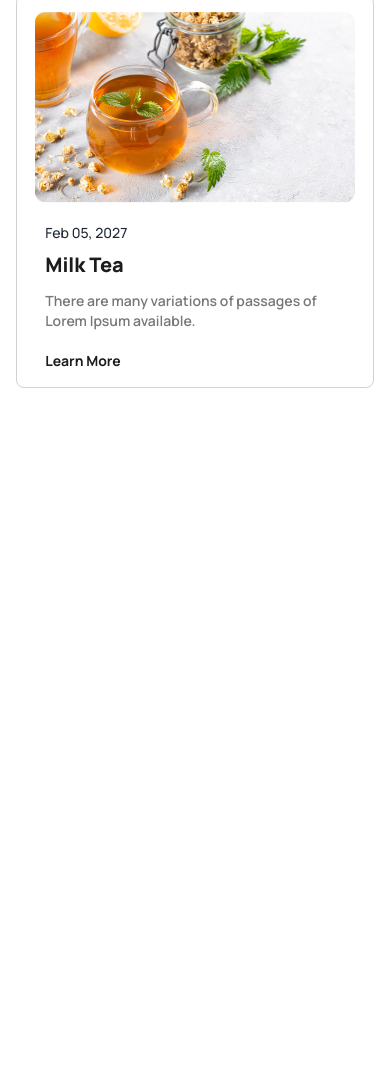
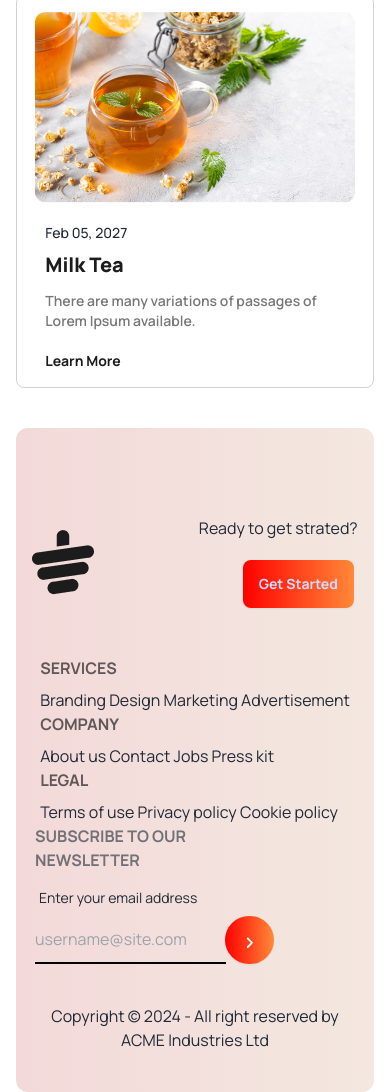
Before and after one commit to Ashraful-Islam-Akash3737/tea-house, a plain HTML site: page index.html in a window 390 px wide. Shown: the part 6504-7596 px from the top of the page. Before the commit the page ends 6892 px from the top, so only its background shows below. Drawn offline with nearby package versions, Linux system fonts and the light colour scheme.

Commit message:
create footer section and make it responsive for all devices

```diff
--- a/index.html
+++ b/index.html
@@ -34,7 +34,7 @@
     </style>
 </head>
 
-<body class="font-manrope">
+<body class="font-manrope container mx-auto">
 
     <!-- header section start -->
     <header class="container mx-auto">
@@ -74,11 +74,13 @@
         <!-- featured tea section start -->
         <section class="text-center lg:my-24 mx-auto">
             <h2 class="text-2xl md:text-3xl lg:text-5xl font-extrabold mt-10 mb-5">Our Featured Products</h2>
-            <p class="font-medium w-full lg:max-w-3xl mb-10 mx-auto text-[#777]">There are many variations of passages of Lorem
+            <p class="font-medium w-full lg:max-w-3xl mb-10 mx-auto text-[#777]">There are many variations of passages
+                of Lorem
                 Ipsum available, but the majority have suffered alteration in some form, by injected humour, or
                 randomised words which don't look even slightly believable. </p>
             <!-- featured tea card container -->
-            <div class="grid grid-cols-1 md:grid-cols-2 lg:grid-cols-4 gap-6 justify-center items-center w-11/12 mx-auto">
+            <div
+                class="grid grid-cols-1 md:grid-cols-2 lg:grid-cols-4 gap-6 justify-center items-center w-11/12 mx-auto">
                 <!-- first card -->
                 <div class="card bg-gradient-to-b from-[#F4F4F4] to-[#F4F4F41A] bg-base-100  p-6 lg:p-8 ">
                     <figure><img src="images/tea-1.png" alt="Shoes" /></figure>
@@ -130,9 +132,13 @@
             <!--great tea fresh tea details container  -->
             <div class="flex-1 w-11/12 lg:w-full mx-auto">
                 <h3 class="text-3xl lg:text-5xl font-extrabold mt-5">Great Tea, Freshly <br>Presented</h3>
-                <p class=" mt-8">The meaning of gong cha is chanese is to provide the best tea to emperor from all possessions . It represents the highest quality and self expectation. Establishing in 2006, Gong cha had been deeply appreciated by its custoers  because of good words of mouth and unique customized service orginated from Taiwan.</p>
+                <p class=" mt-8">The meaning of gong cha is chanese is to provide the best tea to emperor from all
+                    possessions . It represents the highest quality and self expectation. Establishing in 2006, Gong cha
+                    had been deeply appreciated by its custoers because of good words of mouth and unique customized
+                    service orginated from Taiwan.</p>
                 <h4 class="text-xl font-extrabold mt-2">Unique Taste</h4>
-                <p class="mt-5">A Unique and different style from other teapots gives a luxurious and minimalist impression</p>
+                <p class="mt-5">A Unique and different style from other teapots gives a luxurious and minimalist
+                    impression</p>
                 <h4 class="text-xl font-extrabold mt-2">Premium Quality</h4>
                 <p class="">Premium Quality that makes tea more elegant and more durable when you use it.</p>
 
@@ -140,22 +146,27 @@
         </section>
 
         <!--super client section start -->
-        <section class=" bg-gradient-to-l from-[#F00] to-[#FF8938] rounded-xl flex flex-col lg:flex-row lg:px-20 px-10 py-12 lg:py-24 gap-12 w-11/12 mx-auto">
+        <section
+            class=" bg-gradient-to-l from-[#F00] to-[#FF8938] rounded-xl flex flex-col lg:flex-row lg:px-20 px-10 py-12 lg:py-24 gap-12 w-11/12 mx-auto">
             <div class="flex lg:pr-36 items-center">
                 <div class="space-y-5">
                     <h2 class="font-extrabold text-3xl lg:text-5xl text-white mb-5">Meet Our Super <br> Clients</h2>
-                    <p class="font-medium text-xl text-white mb-8">There are many variations of passages of Lorem Ipsum available, but the majority have suffered alteration in some form, by injected humour, or randomised words which don't look even slightly believable. </p>
+                    <p class="font-medium text-xl text-white mb-8">There are many variations of passages of Lorem Ipsum
+                        available, but the majority have suffered alteration in some form, by injected humour, or
+                        randomised words which don't look even slightly believable. </p>
                     <button class="btn-secondary text-white"></button>
-                    <button
-                        class="btn btn-primary text-[#F00] px-7 bg-white  font-bold border-none text-xl">Show All</button>
+                    <button class="btn btn-primary text-[#F00] px-7 bg-white  font-bold border-none text-xl">Show
+                        All</button>
                 </div>
             </div>
             <!-- review container -->
             <div class="relative">
                 <!-- next review  -->
                 <div class="relative mb-16 p-10 z-10 opacity-40 rounded-lg bg-white">
-                    <img class="absolute -left-4 -top-5 border-4 rounded-full bg-white border-white" src="images/client.png" alt="">
-                    <p class="mb-5 text-[#777]">We are providing the best and suitable home insurance services for the people who are interested to treatment</p>
+                    <img class="absolute -left-4 -top-5 border-4 rounded-full bg-white border-white"
+                        src="images/client.png" alt="">
+                    <p class="mb-5 text-[#777]">We are providing the best and suitable home insurance services for the
+                        people who are interested to treatment</p>
                     <h4 class="font-bold text-[#1C1C1C]">Ilham Yuda</h4>
                     <p class="font-medium text-[#5D5A6F]">Businessman</p>
                     <div class="flex justify-end">
@@ -165,8 +176,10 @@
 
                 <!--current review  -->
                 <div class="absolute z-20 top-40 lg:-left-48 lg:w-[430px] p-10 rounded-lg bg-white">
-                    <img class="absolute -left-4 -top-5 border-4 rounded-full bg-white border-white" src="images/client.png" alt="">
-                    <p class="mb-5 text-[#777]">We are providing the best and suitable home insurance services for the people who are interested to treatment</p>
+                    <img class="absolute -left-4 -top-5 border-4 rounded-full bg-white border-white"
+                        src="images/client.png" alt="">
+                    <p class="mb-5 text-[#777]">We are providing the best and suitable home insurance services for the
+                        people who are interested to treatment</p>
                     <h4 class="font-bold text-[#1C1C1C]">Ilham Yuda</h4>
                     <p class="font-medium text-[#5D5A6F]">Businessman</p>
                     <div class="flex justify-end">
@@ -176,8 +189,10 @@
 
                 <!-- previous review  -->
                 <div class="relative p-10 z-10 opacity-40 rounded-lg bg-white">
-                    <img class="absolute -left-4 -top-5 border-4 rounded-full bg-white border-white" src="images/client.png" alt="">
-                    <p class="mb-5 text-[#777]">We are providing the best and suitable home insurance services for the people who are interested to treatment</p>
+                    <img class="absolute -left-4 -top-5 border-4 rounded-full bg-white border-white"
+                        src="images/client.png" alt="">
+                    <p class="mb-5 text-[#777]">We are providing the best and suitable home insurance services for the
+                        people who are interested to treatment</p>
                     <h4 class="font-bold text-[#1C1C1C]">Ilham Yuda</h4>
                     <p class="font-medium text-[#5D5A6F]">Businessman</p>
                     <div class="flex justify-end">
@@ -190,16 +205,20 @@
         <!-- news and events section start -->
         <section class="text-center lg:my-24 mx-auto">
             <h2 class="text-2xl md:text-3xl lg:text-5xl font-extrabold mt-10 mb-5">News & Events</h2>
-            <p class="font-medium w-full lg:max-w-3xl mb-10 mx-auto text-[#777]">There are many variations of passages of Lorem Ipsum available, but the majority have suffered alteration in some form, by injected humour, or randomised words which don't look even slightly believable. </p>
+            <p class="font-medium w-full lg:max-w-3xl mb-10 mx-auto text-[#777]">There are many variations of passages
+                of Lorem Ipsum available, but the majority have suffered alteration in some form, by injected humour, or
+                randomised words which don't look even slightly believable. </p>
             <!-- news and events card container -->
-            <div class="grid grid-cols-1 md:grid-cols-2 lg:grid-cols-3 gap-6 justify-center items-center w-11/12 mx-auto">
+            <div
+                class="grid grid-cols-1 md:grid-cols-2 lg:grid-cols-3 gap-6 justify-center items-center w-11/12 mx-auto">
                 <!-- first card -->
                 <div class="card rounded-lg border-[#D2D2D2] bg-white border  p-4  ">
                     <figure><img src="images/news-1.png" alt="Shoes" class="rounded-lg mb-5" /></figure>
                     <div class=" text-start pl-3">
                         <p class="text-sm font-medium mb-2">Feb 05, 2027</p>
                         <h2 class=" font-extrabold text-xl text-[#1C1C1C] mb-3">Milk Tea</h2>
-                        <p class="text-[#777] text-sm font-semibold mb-5">There are many variations of passages of Lorem Ipsum available.</p>
+                        <p class="text-[#777] text-sm font-semibold mb-5">There are many variations of passages of Lorem
+                            Ipsum available.</p>
                         <p class="font-bold text-sm text-[#1C1C1C]">Learn More</p>
                     </div>
                 </div>
@@ -209,7 +228,8 @@
                     <div class=" text-start pl-3">
                         <p class="text-sm font-medium mb-2">Feb 05, 2027</p>
                         <h2 class=" font-extrabold text-xl text-[#1C1C1C] mb-3">Milk Tea</h2>
-                        <p class="text-[#777] text-sm font-semibold mb-5">There are many variations of passages of Lorem Ipsum available.</p>
+                        <p class="text-[#777] text-sm font-semibold mb-5">There are many variations of passages of Lorem
+                            Ipsum available.</p>
                         <p class="font-bold text-sm text-[#1C1C1C]">Learn More</p>
                     </div>
                 </div>
@@ -219,7 +239,8 @@
                     <div class=" text-start pl-3">
                         <p class="text-sm font-medium mb-2">Feb 05, 2027</p>
                         <h2 class=" font-extrabold text-xl text-[#1C1C1C] mb-3">Milk Tea</h2>
-                        <p class="text-[#777] text-sm font-semibold mb-5">There are many variations of passages of Lorem Ipsum available.</p>
+                        <p class="text-[#777] text-sm font-semibold mb-5">There are many variations of passages of Lorem
+                            Ipsum available.</p>
                         <p class="font-bold text-sm text-[#1C1C1C]">Learn More</p>
                     </div>
                 </div>
@@ -230,8 +251,57 @@
     </main>
 
     <!-- footer section start -->
-    <footer>
-
+    <footer class="mt-10 py-10 lg:px-48 bg-base-200 bg-gradient-to-r from-[#FF00001A] to-[#FF89381A] text-base-content w-11/12 mx-auto rounded-xl px-4">
+        <div class="flex gap-1  items-center justify-between my-12 md:my-24">
+            <img src="images/cup.png" alt="">
+            <p class="space-y-5 flex items-center justify-between flex-col md:flex-row">
+                <span class="">Ready to get strated?</span>
+                <button class="btn btn-primary bg-gradient-to-r ml-10 from-[#F00] to-[#FF8938] ... font-bold border-none">Get Started</button>
+            </p>
+        </div>
+        <div class="flex flex-col lg:gap-10 lg:flex-row justify-evenly items-center">
+            <div class="mx-auto lg:flex">
+                <nav>
+                    <header class="footer-title text-black">Services</header>
+                    <a class="link link-hover">Branding</a>
+                    <a class="link link-hover">Design</a>
+                    <a class="link link-hover">Marketing</a>
+                    <a class="link link-hover">Advertisement</a>
+                </nav>
+                <nav>
+                    <header class="footer-title text-black">Company</header>
+                    <a class="link link-hover">About us</a>
+                    <a class="link link-hover">Contact</a>
+                    <a class="link link-hover">Jobs</a>
+                    <a class="link link-hover">Press kit</a>
+                </nav>
+                <nav>
+                    <header class="footer-title text-black">Legal</header>
+                    <a class="link link-hover">Terms of use</a>
+                    <a class="link link-hover">Privacy policy</a>
+                    <a class="link link-hover">Cookie policy</a>
+                </nav>
+            </div>
+            <div class="mx-auto">
+                <form>
+                    <header class="footer-title">Subscribe to our <br> newsletter</header>
+                    <fieldset class="form-control w-80">
+                        <label class="label">
+                            <span class="label-text">Enter your email address</span>
+                        </label>
+                        <div class="join">
+                            <input type="text" placeholder="username@site.com" class="bg-transparent border-b-2 border-black outline-none" />
+                            <button class="btn p-5 flex items-center justify-center bg-gradient-to-r from-[#F00] to-[#FF8938] text-white  rounded-full lg:ml-4 border-none"><i class="fa-solid fa-angle-right"></i></button>
+                        </div>
+                    </fieldset>
+                </form>
+            </div>
+        </div>
+        <div class="text-center mt-10">
+            <aside>
+                <p>Copyright © 2024 - All right reserved by ACME Industries Ltd</p>
+            </aside>
+        </div>
     </footer>
 
 </body>
```
